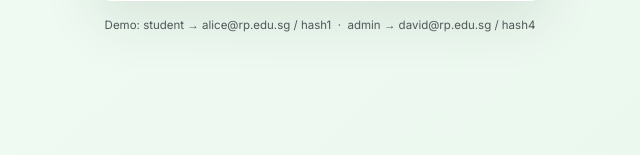
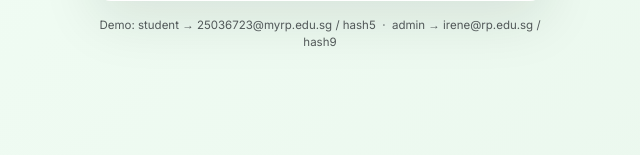
Before and after one commit to Thiha256/Devops-CA2, a Node server app: page /login/admin in a window 1280 px wide. Shown: the part 645-800 px from the top of the page, without its empty margins (320-960 px from the left). Run offline with Node 20, Linux system fonts and the light colour scheme.

Commit message:
Add files via upload

```diff
--- a/views/login.ejs
+++ b/views/login.ejs
@@ -60,7 +60,7 @@
                 </div>
 
                 <div class="text-center text-muted mt-3" style="font-size:11.5px;">
-                    Demo: student &rarr; alice@rp.edu.sg / hash1 &nbsp;·&nbsp; admin &rarr; david@rp.edu.sg / hash4
+                    Demo: student &rarr; 25036723@myrp.edu.sg / hash5 &nbsp;·&nbsp; admin &rarr; irene@rp.edu.sg / hash9
                 </div>
             </div>
         </div>
```
